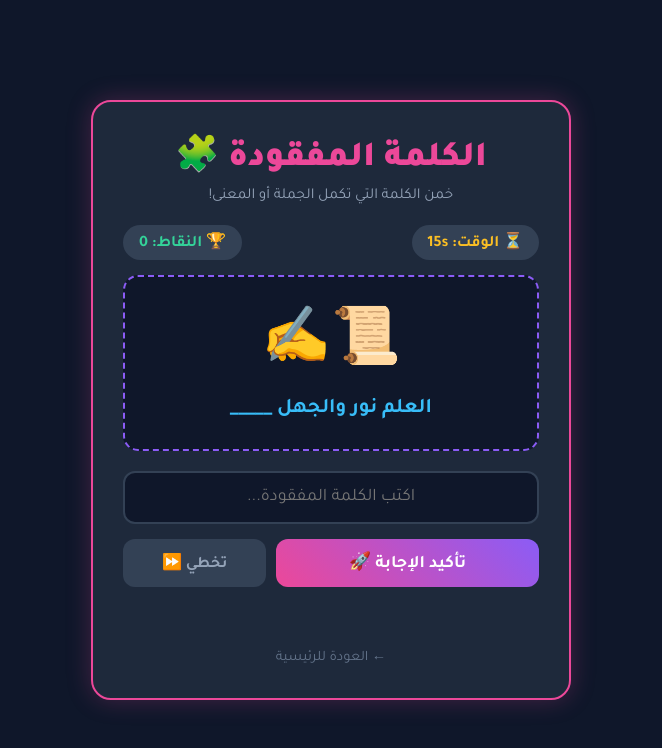
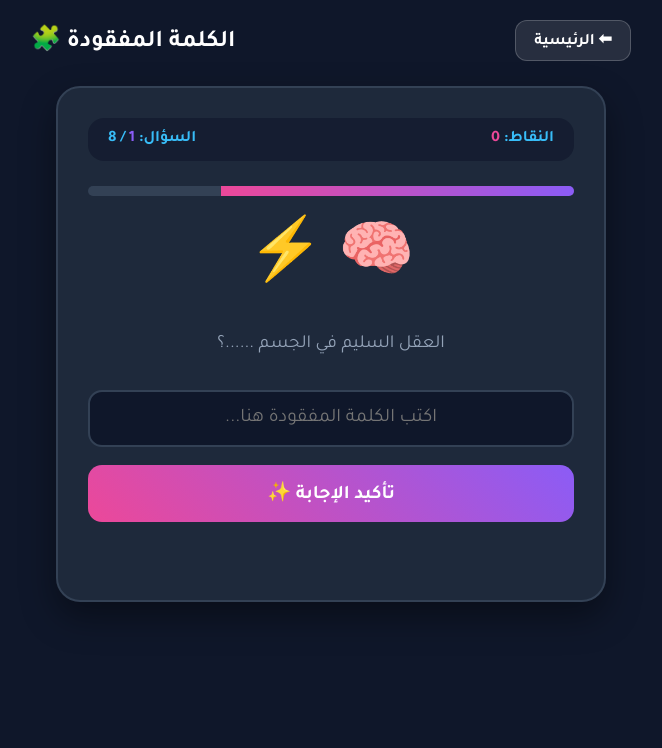
Before and after one commit to li9sh/saalfa-game, a website: page missing-word.html in a window 1280 px wide. Shown: the whole page, without its empty margins (309-971 px from the left). Drawn offline with nearby package versions, Linux system fonts and the light colour scheme.

Commit message:
Add files via upload

```diff
--- a/missing-word.html
+++ b/missing-word.html
@@ -3,142 +3,312 @@
 <head>
   <meta charset="UTF-8" />
   <meta name="viewport" content="width=device-width, initial-scale=1.0" />
-  <title>Fulla | الكلمة المفقودة 🧩</title>
+  <title>الكلمة المفقودة | فُلّة 🧩</title>
   <link href="https://fonts.googleapis.com/css2?family=Tajawal:wght@400;700;900&display=swap" rel="stylesheet" />
+  <!-- مكتبة الاحتفالات (Confetti) -->
+  <script src="https://cdn.jsdelivr.net/npm/canvas-confetti@1.6.0/dist/confetti.browser.min.js"></script>
   <style>
-    * { box-sizing: border-box; margin: 0; padding: 0; font-family: 'Tajawal', sans-serif; }
-    body { background: #0f172a; color: #fff; min-height: 100vh; display: flex; flex-direction: column; align-items: center; justify-content: center; padding: 20px; }
+    * {
+      box-sizing: border-box;
+      margin: 0;
+      padding: 0;
+      font-family: 'Tajawal', sans-serif;
+    }
 
-    .game-card { background: #1e293b; border: 2px solid #ec4899; border-radius: 20px; padding: 30px; width: 100%; max-width: 480px; text-align: center; box-shadow: 0 0 25px rgba(236, 72, 153, 0.25); }
-    h1 { color: #ec4899; font-size: 2.2rem; font-weight: 900; margin-bottom: 5px; }
-    p.sub { color: #94a3b8; font-size: 0.95rem; margin-bottom: 20px; }
+    body {
+      background: #0f172a;
+      color: #fff;
+      min-height: 100vh;
+      display: flex;
+      flex-direction: column;
+      align-items: center;
+      padding: 20px;
+    }
 
-    .timer-score { display: flex; justify-content: space-between; margin-bottom: 15px; font-weight: bold; }
-    .timer { background: #334155; color: #fbbf24; padding: 6px 16px; border-radius: 20px; }
-    .score { background: #334155; color: #34d399; padding: 6px 16px; border-radius: 20px; }
+    .top-bar {
+      width: 100%;
+      max-width: 600px;
+      display: flex;
+      justify-content: space-between;
+      align-items: center;
+      margin-bottom: 25px;
+    }
 
-    .puzzle-box { background: #0f172a; border: 2px dashed #8b5cf6; border-radius: 15px; padding: 25px; margin-bottom: 20px; }
-    .emoji-display { font-size: 3.5rem; margin-bottom: 15px; }
-    .hint-text { color: #38bdf8; font-size: 1.3rem; font-weight: bold; line-height: 1.4; }
+    .btn-back {
+      background: rgba(255, 255, 255, 0.1);
+      color: #fff;
+      text-decoration: none;
+      padding: 8px 18px;
+      border-radius: 12px;
+      font-weight: bold;
+      transition: 0.2s;
+      border: 1px solid rgba(255, 255, 255, 0.2);
+    }
 
-    input[type="text"] { width: 100%; padding: 14px; border-radius: 12px; border: 2px solid #334155; background: #0f172a; color: #fff; font-size: 1.1rem; text-align: center; margin-bottom: 15px; outline: none; transition: border-color 0.3s; }
-    input[type="text"]:focus { border-color: #ec4899; }
+    .btn-back:hover {
+      background: rgba(255, 255, 255, 0.2);
+    }
 
-    .btn-group { display: flex; gap: 10px; }
-    .btn { flex: 2; background: linear-gradient(45deg, #ec4899, #8b5cf6); color: #fff; border: none; padding: 12px; border-radius: 12px; font-weight: bold; font-size: 1.1rem; cursor: pointer; transition: opacity 0.2s; }
-    .btn-skip { flex: 1; background: #334155; color: #94a3b8; border: none; padding: 12px; border-radius: 12px; font-weight: bold; font-size: 1rem; cursor: pointer; }
-    .btn:hover, .btn-skip:hover { opacity: 0.9; }
+    .game-card {
+      background: #1e293b;
+      border: 2px solid #334155;
+      border-radius: 24px;
+      padding: 30px;
+      width: 100%;
+      max-width: 550px;
+      text-align: center;
+      box-shadow: 0 15px 35px rgba(0, 0, 0, 0.4);
+      position: relative;
+      overflow: hidden;
+    }
 
-    .result-msg { margin-top: 15px; font-weight: bold; min-height: 25px; font-size: 1.1rem; }
+    .score-board {
+      display: flex;
+      justify-content: space-between;
+      background: rgba(15, 23, 42, 0.6);
+      padding: 12px 20px;
+      border-radius: 16px;
+      margin-bottom: 25px;
+      font-weight: bold;
+      color: #38bdf8;
+    }
 
-    .back-link { display: inline-block; margin-top: 20px; color: #64748b; text-decoration: none; font-size: 0.9rem; }
-    .back-link:hover { color: #94a3b8; }
+    .emoji-hint {
+      font-size: 3.8rem;
+      margin: 15px 0;
+      animation: bounce 2s infinite;
+    }
+
+    @keyframes bounce {
+      0%, 100% { transform: translateY(0); }
+      50% { transform: translateY(-8px); }
+    }
+
+    .hint-text {
+      color: #94a3b8;
+      font-size: 1.15rem;
+      margin-bottom: 20px;
+      min-height: 50px;
+      display: flex;
+      align-items: center;
+      justify-content: center;
+      line-height: 1.6;
+    }
+
+    .timer-container {
+      width: 100%;
+      background: #334155;
+      height: 10px;
+      border-radius: 10px;
+      margin-bottom: 25px;
+      overflow: hidden;
+    }
+
+    .timer-bar {
+      height: 100%;
+      background: linear-gradient(90deg, #ec4899, #8b5cf6);
+      width: 100%;
+      transition: width 1s linear;
+    }
+
+    .input-box {
+      width: 100%;
+      padding: 15px;
+      border-radius: 14px;
+      border: 2px solid #334155;
+      background: #0f172a;
+      color: #fff;
+      font-size: 1.2rem;
+      text-align: center;
+      outline: none;
+      margin-bottom: 18px;
+      transition: border-color 0.2s;
+    }
+
+    .input-box:focus {
+      border-color: #ec4899;
+    }
+
+    .btn-submit {
+      width: 100%;
+      background: linear-gradient(45deg, #ec4899, #8b5cf6);
+      color: #fff;
+      border: none;
+      padding: 15px;
+      border-radius: 14px;
+      font-size: 1.2rem;
+      font-weight: bold;
+      cursor: pointer;
+      transition: transform 0.2s, opacity 0.2s;
+    }
+
+    .btn-submit:hover {
+      opacity: 0.9;
+      transform: scale(1.02);
+    }
+
+    .result-msg {
+      margin-top: 18px;
+      font-size: 1.2rem;
+      font-weight: bold;
+      min-height: 30px;
+    }
   </style>
 </head>
 <body>
 
+  <div class="top-bar">
+    <a href="index.html" class="btn-back">⬅ الرئيسية</a>
+    <h2>الكلمة المفقودة 🧩</h2>
+  </div>
+
   <div class="game-card">
-    <h1>الكلمة المفقودة 🧩</h1>
-    <p class="sub">خمن الكلمة التي تكمل الجملة أو المعنى!</p>
-
-    <div class="timer-score">
-      <div class="timer">⏳ الوقت: <span id="time">20</span>s</div>
-      <div class="score">🏆 النقاط: <span id="score">0</span></div>
+    <div class="score-board">
+      <span>النقاط: <strong id="score" style="color:#ec4899">0</strong></span>
+      <span>السؤال: <strong id="step" style="color:#8b5cf6">1</strong> / <span id="total-steps">0</span></span>
     </div>
 
-    <div class="puzzle-box">
-      <div id="emojis" class="emoji-display">📜✍️</div>
-      <div id="hint" class="hint-text">العلم نور و الجهل ____</div>
+    <div class="timer-container">
+      <div class="timer-bar" id="timer-bar"></div>
     </div>
 
-    <input type="text" id="answerInput" placeholder="اكتب الكلمة المفقودة..." autocomplete="off" />
+    <div class="emoji-hint" id="emojis">🎯</div>
+    <div class="hint-text" id="hint">جاري تحميل اللغز...</div>
 
-    <div class="btn-group">
-      <button class="btn" onclick="checkAnswer()">تأكيد الإجابة 🚀</button>
-      <button class="btn-skip" onclick="skipPuzzle()">تخطي ⏩</button>
-    </div>
+    <input type="text" id="answerInput" class="input-box" placeholder="اكتب الكلمة المفقودة هنا..." autocomplete="off" />
+    <button class="btn-submit" onclick="checkAnswer()">تأكيد الإجابة ✨</button>
 
-    <div id="result" class="result-msg"></div>
-    <a href="index.html" class="back-link">← العودة للرئيسية</a>
+    <div class="result-msg" id="result"></div>
   </div>
 
   <script>
+    // قائمة الألغاز
     const puzzles = [
-      { emojis: "📜✍️", hint: "العلم نور والجهل _____", answer: "ظلام" },
-      { emojis: "☕🧊", hint: "آيس _____", answer: "كافيه" },
-      { emojis: "🔑🏠", hint: "الحاجة أم _____", answer: "الاختراع" },
-      { emojis: "🏃‍♂️⏱️", hint: "الوقت كـ ____ إن لم تقطعه قطعك", answer: "السيف" },
-      { emojis: "🦁👑", hint: "الأسد ملك _____", answer: "الغابة" },
-      { emojis: "🌧️🌱", hint: "الصبر مفتاح _____", answer: "الفرج" },
-      { emojis: "🦅☁️", hint: "الطير يطير بـ _____", answer: "جناحيه" }
+      { emojis: "🧠 ⚡", hint: "العقل السليم في الجسم ......؟", answer: "السليم" },
+      { emojis: "🦁 👑", hint: "الأسد هو ملك ......؟", answer: "الغابة" },
+      { emojis: "☕ 🌅", hint: "خير ما تبدأ به صباحك هو فنجان ......؟", answer: "قهوة" },
+      { emojis: "🔑 🚪", hint: "الصبر مفتاح ......؟", answer: "الفرج" },
+      { emojis: "🦅 🇸🇦", hint: "عاصمة المملكة العربية السعودية هي ......؟", answer: "الرياض" },
+      { emojis: "🌙 ✨", hint: "الشهر الذي يصوم فيه المسلمون هو ......؟", answer: "رمضان" },
+      { emojis: "💻 ⚡", hint: "لغة العصر وتطوير المواقع هي البرمجة في عالم ......؟", answer: "الحاسوب" },
+      { emojis: "🤝 ❤️", hint: "الصديق وقت ......؟", answer: "الضيق" }
     ];
 
     let currentStep = 0;
     let score = 0;
-    let timeLeft = 20;
+    let timeLeft = 15;
     let timerInterval;
 
-    function startTimer() {
-      clearInterval(timerInterval);
-      timeLeft = 20;
-      document.getElementById('time').innerText = timeLeft;
-      timerInterval = setInterval(() => {
-        timeLeft--;
-        document.getElementById('time').innerText = timeLeft;
-        if (timeLeft <= 0) {
-          clearInterval(timerInterval);
-          document.getElementById('result').innerText = "❌ انتهى الوقت!";
-          document.getElementById('result').style.color = "#f43f5e";
-          setTimeout(nextPuzzle, 1500);
-        }
-      }, 1000);
+    document.getElementById('total-steps').innerText = puzzles.length;
+
+    // تشغيل مؤثرات صوتية بسيطة
+    function playAudioSound(type) {
+      const ctx = new (window.AudioContext || window.webkitAudioContext)();
+      const osc = ctx.createOscillator();
+      const gain = ctx.createGain();
+      osc.connect(gain);
+      gain.connect(ctx.destination);
+
+      if (type === 'success') {
+        osc.frequency.setValueAtTime(523.25, ctx.currentTime); // C5
+        osc.frequency.setValueAtTime(659.25, ctx.currentTime + 0.1); // E5
+        gain.gain.fadeOut(0.3);
+        osc.start();
+        osc.stop(ctx.currentTime + 0.3);
+      } else {
+        osc.frequency.setValueAtTime(220, ctx.currentTime);
+        osc.frequency.setValueAtTime(180, ctx.currentTime + 0.1);
+        gain.gain.fadeOut(0.3);
+        osc.start();
+        osc.stop(ctx.currentTime + 0.3);
+      }
     }
 
     function loadPuzzle() {
+      if (currentStep >= puzzles.length) {
+        showFinalResult();
+        return;
+      }
+
       const p = puzzles[currentStep];
       document.getElementById('emojis').innerText = p.emojis;
       document.getElementById('hint').innerText = p.hint;
       document.getElementById('answerInput').value = "";
       document.getElementById('result').innerText = "";
+      document.getElementById('step').innerText = currentStep + 1;
+
       startTimer();
+    }
+
+    function startTimer() {
+      clearInterval(timerInterval);
+      timeLeft = 15;
+      const timerBar = document.getElementById('timer-bar');
+      timerBar.style.width = '100%';
+
+      timerInterval = setInterval(() => {
+        timeLeft--;
+        timerBar.style.width = (timeLeft / 15 * 100) + '%';
+
+        if (timeLeft <= 0) {
+          clearInterval(timerInterval);
+          document.getElementById('result').innerText = "⏱️ انتهى الوقت! الإجابة الصحيحة: " + puzzles[currentStep].answer;
+          document.getElementById('result').style.color = "#f43f5e";
+          playAudioSound('error');
+          setTimeout(nextPuzzle, 2000);
+        }
+      }, 1000);
     }
 
     function checkAnswer() {
       const userAns = document.getElementById('answerInput').value.trim();
       const currentAns = puzzles[currentStep].answer;
 
-      if (userAns === currentAns) {
+      if (!userAns) return;
+
+      if (userAns === currentAns || userAns.includes(currentAns)) {
         clearInterval(timerInterval);
         score += 10;
         document.getElementById('score').innerText = score;
         document.getElementById('result').innerText = "🎉 إجابة صحيحة! بطل!";
         document.getElementById('result').style.color = "#34d399";
+
+        playAudioSound('success');
+        confetti({ particleCount: 50, spread: 60, origin: { y: 0.7 } });
+
         setTimeout(nextPuzzle, 1500);
       } else {
-        document.getElementById('result').innerText = "❌ إجابة خاطئة، حاول ثانية!";
+        document.getElementById('result').innerText = "❌ إجابة خاطئة، حاول مرة أخرى!";
         document.getElementById('result').style.color = "#f43f5e";
+        playAudioSound('error');
       }
     }
 
-    function skipPuzzle() {
-      clearInterval(timerInterval);
-      document.getElementById('result').innerText = "تم التخطي! الكلمة هي: " + puzzles[currentStep].answer;
-      document.getElementById('result').style.color = "#38bdf8";
-      setTimeout(nextPuzzle, 1800);
-    }
-
     function nextPuzzle() {
-      currentStep = (currentStep + 1) % puzzles.length;
+      currentStep++;
       loadPuzzle();
     }
 
-    // السماح بضغط Enter للتأكيد
+    function showFinalResult() {
+      clearInterval(timerInterval);
+      confetti({ particleCount: 150, spread: 100, origin: { y: 0.5 } });
+
+      const card = document.querySelector('.game-card');
+      card.innerHTML = `
+        <h1 style="font-size: 2.5rem; margin-bottom: 15px; color: #ec4899;">🏆 انقضى التحدي!</h1>
+        <p style="font-size: 1.3rem; margin-bottom: 25px;">مجموع نقاطك النهائي: <strong style="color: #38bdf8; font-size: 1.8rem;">${score}</strong> من ${puzzles.length * 10}</p>
+        <button class="btn-submit" onclick="location.reload()">إعادة اللعب 🔄</button>
+      `;
+    }
+
+    // السماح بالضغط على Enter للارسال
     document.getElementById('answerInput').addEventListener('keypress', function (e) {
       if (e.key === 'Enter') {
         checkAnswer();
       }
     });
 
+    // لبدء اللعبة
     loadPuzzle();
   </script>
 </body>
```
